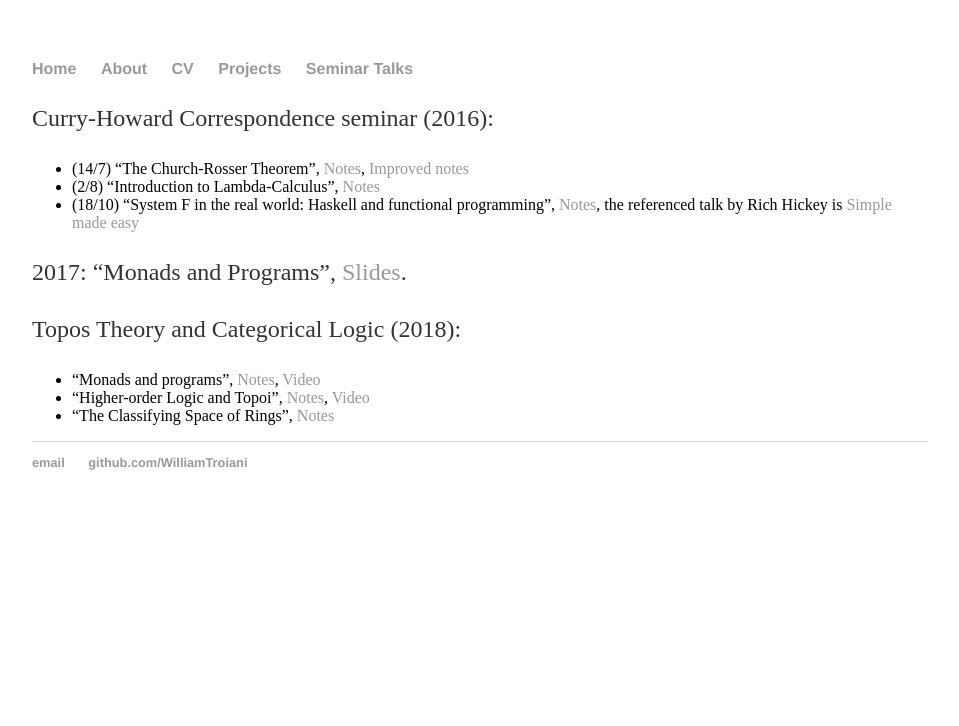
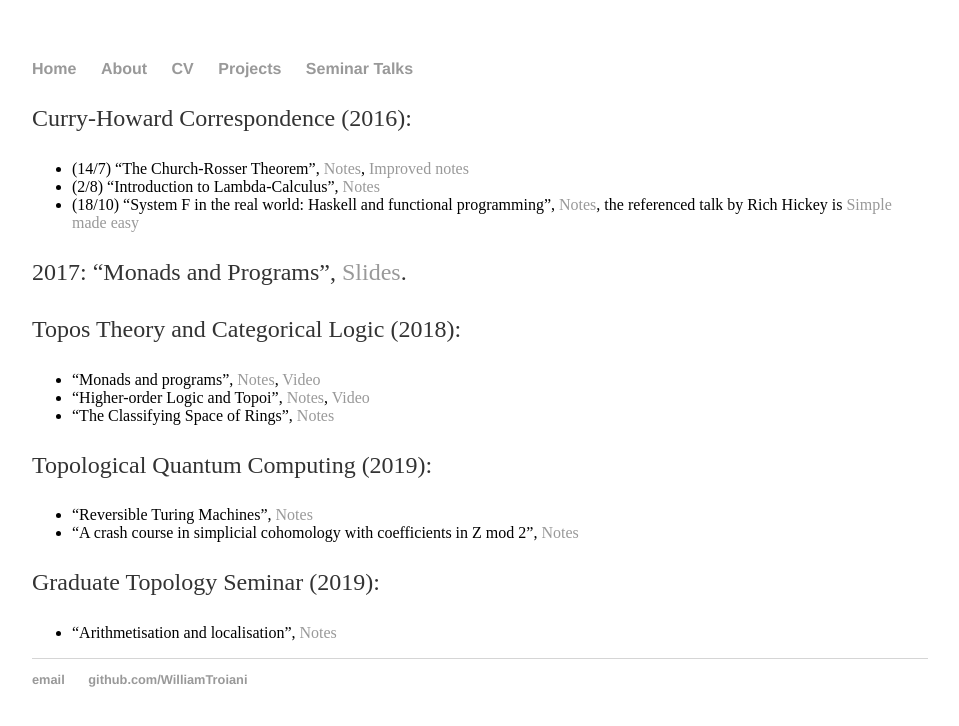
Before and after one commit to WilliamTroiani/WilliamTroiani.github.io, a Jekyll site: the page built from SeminarTalks.md, in a window 1280 px wide. Shown: the top 726 px of the page, without its empty margins (160-1119 px from the left). Built offline with Jekyll 4.4.1, drawn with Linux system fonts in a browser that asks for light colours; our own code applies the rules of GitHub Pages for plain Markdown files.

Commit message:
Update SeminarTalks.md

```diff
--- a/SeminarTalks.md
+++ b/SeminarTalks.md
@@ -14,3 +14,10 @@
 - "Monads and programs", <a href = "http://therisingsea.org/notes/ch2018-lecture3.pdf">Notes</a>, <a href = "https://vimeo.com/261278443">Video</a>
 - "Higher-order Logic and Topoi", <a href = "http://therisingsea.org/notes/ch2018-lecture8.pdf">Notes</a>, <a href = "https://vimeo.com/269326119">Video</a>
 - "The Classifying Space of Rings", <a href = "http://therisingsea.org/notes/ch2018-lecture14.pdf">Notes</a>
+
+Topological Quantum Computing (2019):
+- "Reversible Turing Machines", <a href = "http://therisingsea.org/notes/talk-will-reversible.pdf">Notes</a>
+- "A crash course in simplicial cohomology with coefficients in Z mod 2", <a href = "http://therisingsea.org/notes/talk-will-homology.pdf">Notes</a>
+
+Graduate Topology Seminar (2019):
+- "Arithmetisation and localisation", <a href = "https://williamtroiani.github.io/pdfs/Arithmetisation and Localisation">Notes</a>
```
Also changed, not shown: other parts of SeminarTalks.md (+1 -1 lines).
